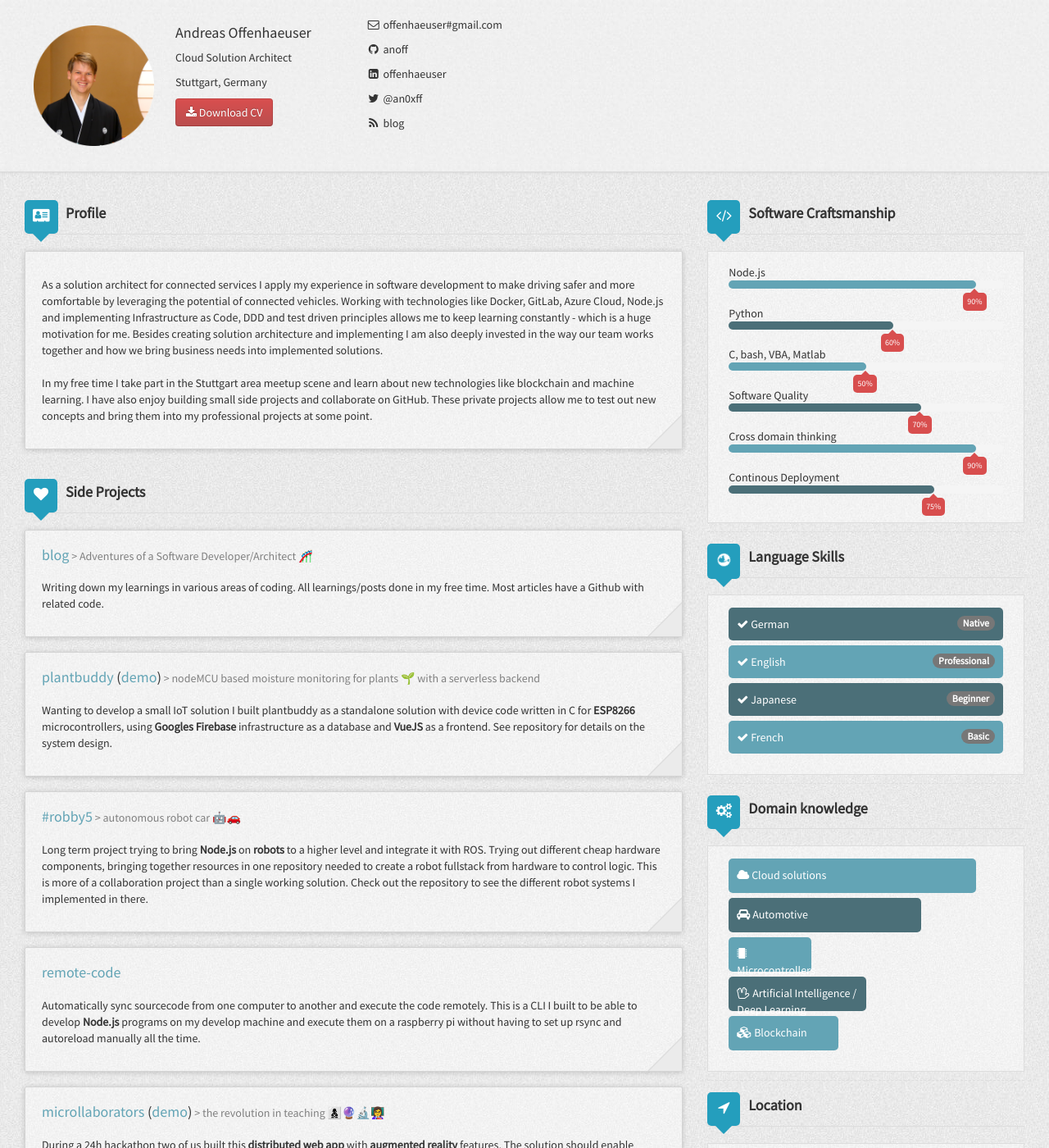
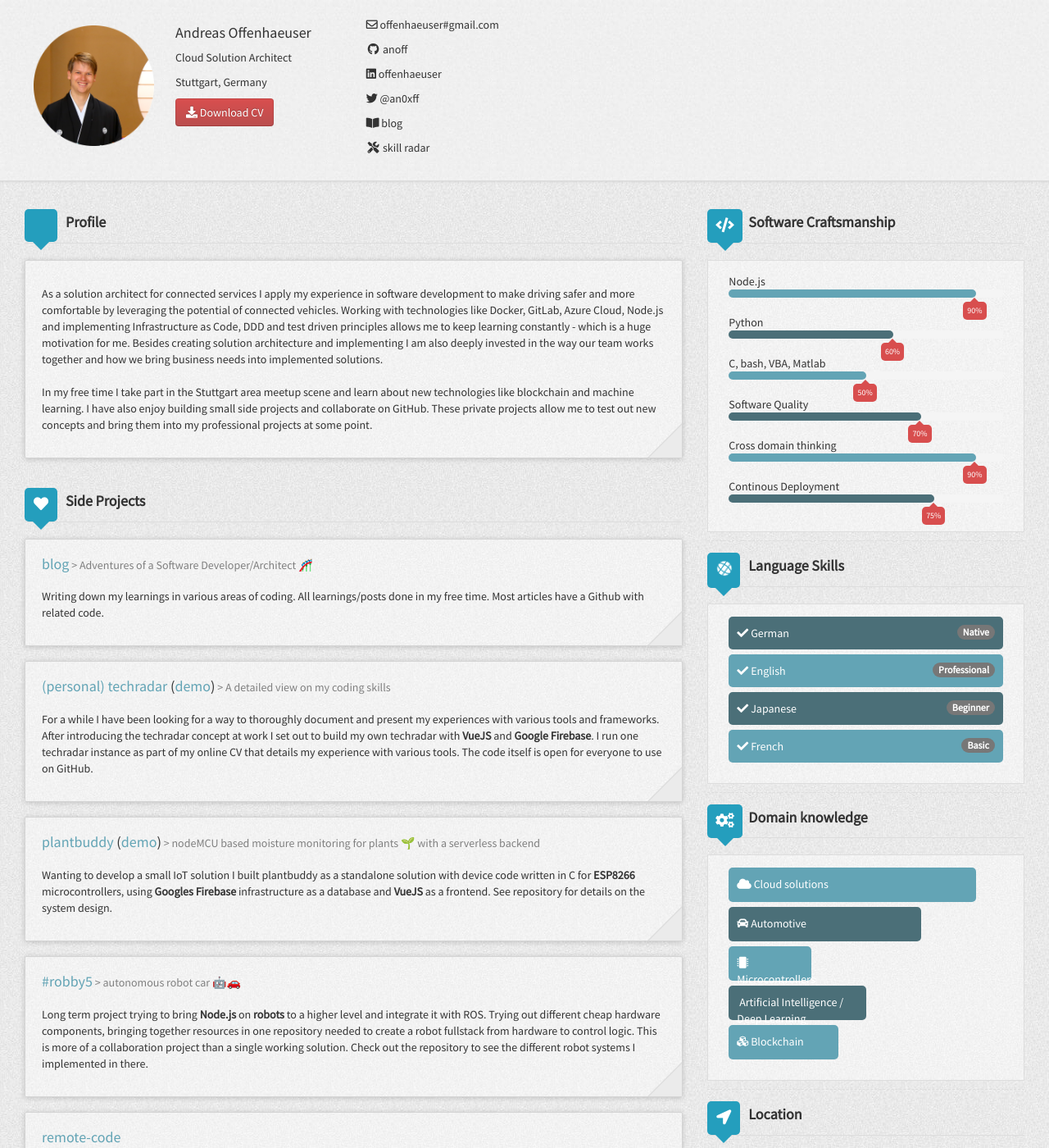
Before and after one commit to anoff/web, a Jekyll site: the page built from index.html, in a window 1280 px wide and 1400 px high. Shown: the whole window at 82% size. Built offline with Jekyll 4.4.1, drawn with Linux system fonts in a browser that asks for light colours; comment, search, counter and statistics services are not loaded.

Commit message:
:star2: feat: add techradar

```diff
--- a/_data/author.yml
+++ b/_data/author.yml
@@ -8,3 +8,4 @@ linkedin: offenhaeuser
 twitter: an0xff
 gavatar: assets/img/jp.png
 blog: https://blog.anoff.io/
+radar: https://radar.anoff.io/
--- a/_data/projects.yml
+++ b/_data/projects.yml
@@ -2,6 +2,12 @@
   description: Writing down my learnings in various areas of coding. All learnings/posts done in my free time. Most articles have a [Github](https://github.com/anoff) with related code.
   headline: Adventures of a Software Developer/Architect 🎢
   link: https://blog.anoff.io/
+
+- name: '(personal) techradar'
+  description: For a while I have been looking for a way to thoroughly document and present my experiences with various tools and frameworks. After introducing the techradar concept at work I set out to build my own techradar with **VueJS** and **Google Firebase**. I run one techradar instance as part of my online CV that details my experience with various tools. The code itself is open for everyone to use on GitHub.
+  headline: A detailed view on my coding skills
+  link: https://github.com/anoff/techradar
+  demo: https://radar.anoff.io
 
 - name: plantbuddy
   headline: nodeMCU based moisture monitoring for plants 🌱 with a serverless backend
--- a/_includes/head.html
+++ b/_includes/head.html
@@ -10,7 +10,7 @@
 
   <link rel="stylesheet" href="https://maxcdn.bootstrapcdn.com/bootstrap/3.3.6/css/bootstrap.min.css">
   <link rel="stylesheet" href="{{ "/assets/css/resumecard.css" | prepend: site.baseurl }}">
-  <link rel="stylesheet" href="https://maxcdn.bootstrapcdn.com/font-awesome/4.7.0/css/font-awesome.min.css">
+  <link rel="stylesheet" href="https://use.fontawesome.com/releases/v5.7.1/css/all.css" integrity="sha384-fnmOCqbTlWIlj8LyTjo7mOUStjsKC4pOpQbqyi7RrhN7udi9RwhKkMHpvLbHG9Sr" crossorigin="anonymous">
 
   <link rel="icon" type="image/png" href="{{ site.favicon | prepend: site.baseurl }}">
 
--- a/_includes/header.html
+++ b/_includes/header.html
@@ -10,11 +10,12 @@
                 <div class="clearfix"></div>
             </div>
             <div class="col-sm-4 visible-md-block visible-lg-block visible-sm-block">
-                <p><i class="fa fa-envelope-o fa-fw"></i> {{ site.data.author.email }} </p>
-                <p><i class="fa fa-github fa-fw"></i><a href="//github.com/{{ site.data.author.github }}" target="_blank"> {{ site.data.author.github }} </a></p>
-                <p><i class="fa fa-linkedin-square fa-fw"></i> <a href="//linkedin.com/in/{{ site.data.author.linkedin }}" target="_blank"> {{ site.data.author.linkedin }} </a></p>
-                <p><i class="fa fa-twitter fa-fw"></i> <a href="//twitter.com/{{ site.data.author.twitter }}" target="_blank">  @{{ site.data.author.twitter }} </a></p>
-                <p><i class="fa fa-rss fa-fw"></i> <a href="{{ site.data.author.blog }}" target="_blank"> blog </a></p>
+                <p><i class="far fa-envelope"></i> {{ site.data.author.email }} </p>
+                <p><i class="fab fa-github fa-fw"></i><a href="//github.com/{{ site.data.author.github }}" target="_blank"> {{ site.data.author.github }} </a></p>
+                <p><i class="fab fa-linkedin"></i> <a href="//linkedin.com/in/{{ site.data.author.linkedin }}" target="_blank"> {{ site.data.author.linkedin }} </a></p>
+                <p><i class="fab fa-twitter"></i> <a href="//twitter.com/{{ site.data.author.twitter }}" target="_blank">  @{{ site.data.author.twitter }} </a></p>
+                <p><i class="fas fa-book-open"></i> <a href="{{ site.data.author.blog }}" target="_blank"> blog </a></p>
+                <p><i class="fas fa-tools fa-fw"></i> <a href="{{ site.data.author.radar }}" target="_blank"> skill radar </a></p>
             </div>
         </div>
     </div>
```
Also changed, not shown: README.md.
